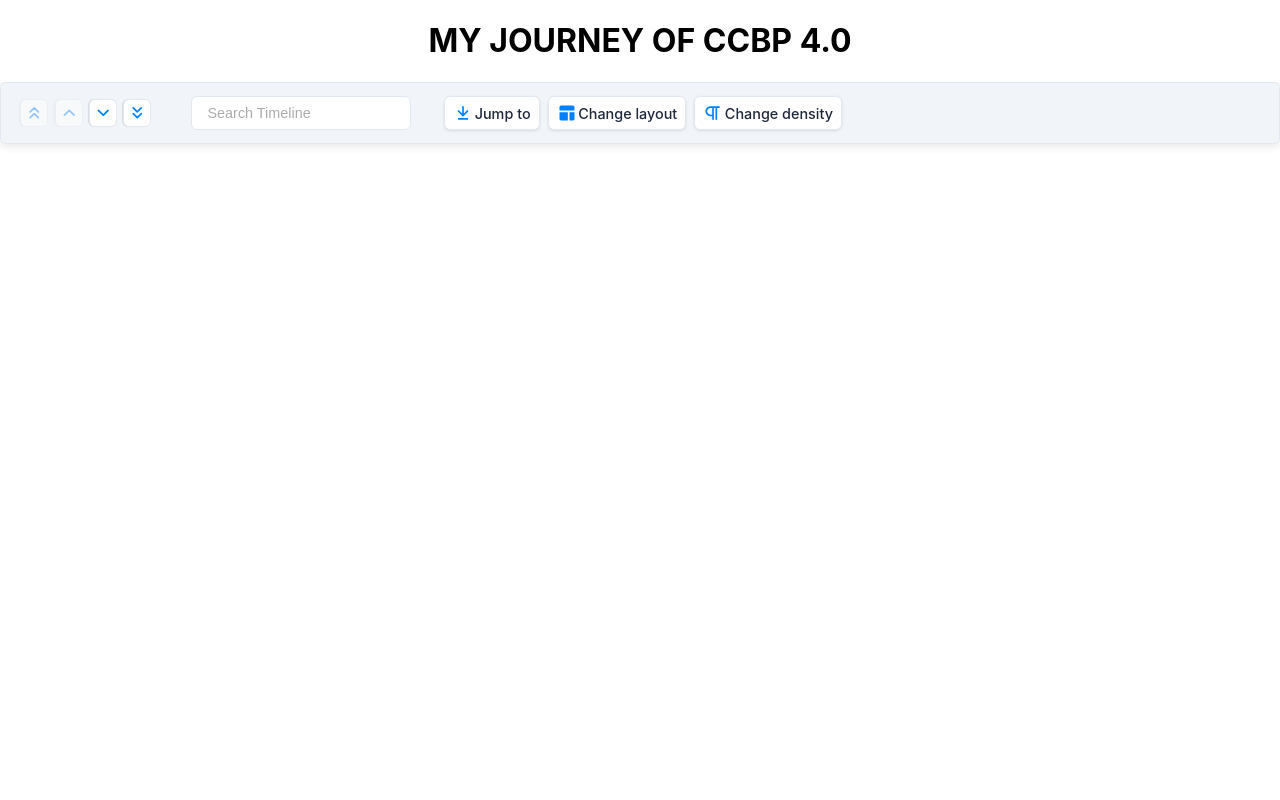
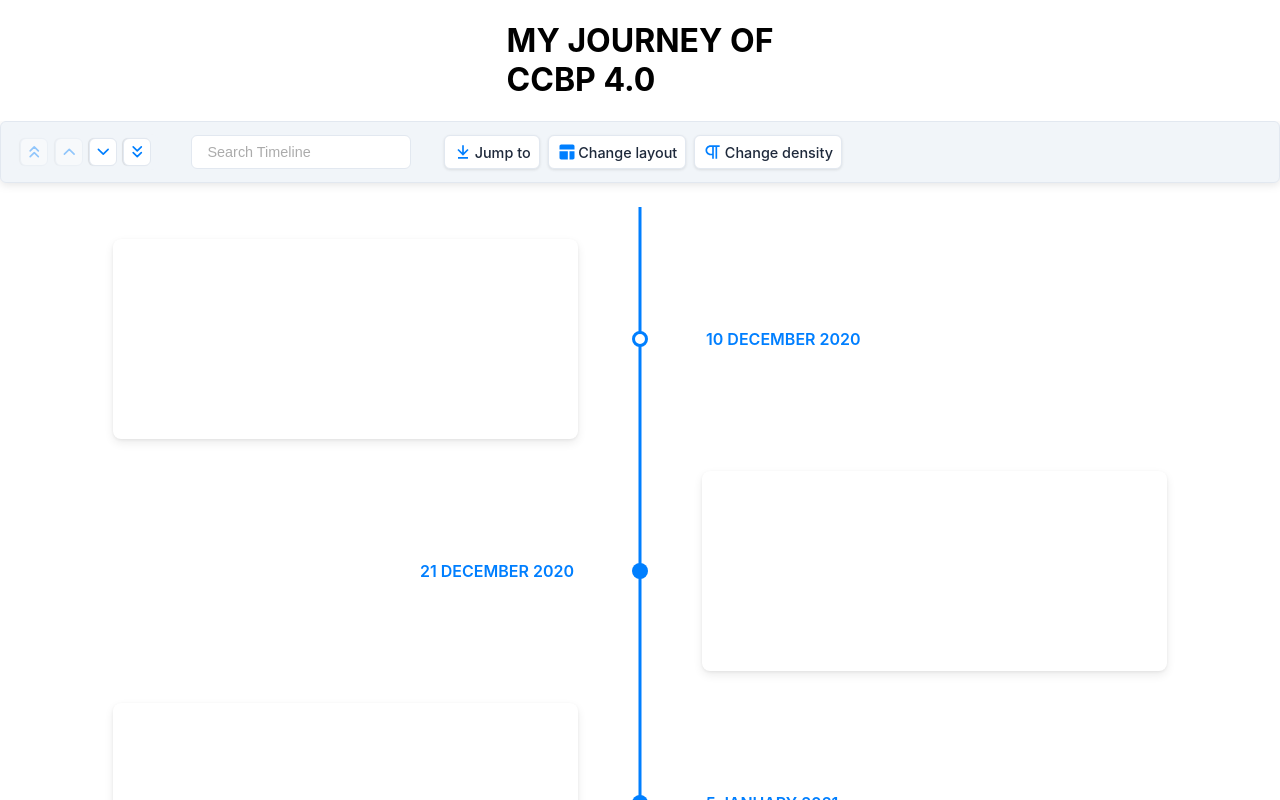
Before and after one commit to sruthi-dasari/CCBP-Timeline, a React (Create React App) app: page / in a window 1280 px wide. Shown: the top 800 px of the page. Built offline with nearby package versions, Linux system fonts and the light colour scheme; a web font is replaced by a local one.

Commit message:
Update index.js

```diff
--- a/src/components/TimelineView/index.js
+++ b/src/components/TimelineView/index.js
@@ -22,16 +22,26 @@
 
     return (
       <div className="chrono-container">
-        <h1 className="heading1">MY JOURNEY OF CCBP 4.0</h1>
-        <Chrono mode="VERTICAL_ALTERNATING">
-          {timelineItemsList.map(eachItem => this.renderTimelineCard(eachItem))}
-          {/* {timelineItemsList.map(eachItem => {
+        <h1 className="main-heading">
+          MY JOURNEY OF <br />
+          <span className="sub-heading">CCBP 4.0</span>
+        </h1>
+
+        {/* {timelineItemsList.map(eachItem => this.renderTimelineCard(eachItem))} */}
+        {/* {timelineItemsList.map(eachItem => {
             if (eachItem.categoryId === 'COURSE') {
               return this.renderCourseCard()
             }
             return this.renderProjectCard()
           })} */}
-        </Chrono>
+
+        <Chrono
+          theme={{
+            secondary: 'white',
+          }}
+          items={timelineItemsList}
+          mode="VERTICAL_ALTERNATING"
+        />
       </div>
     )
   }
```
